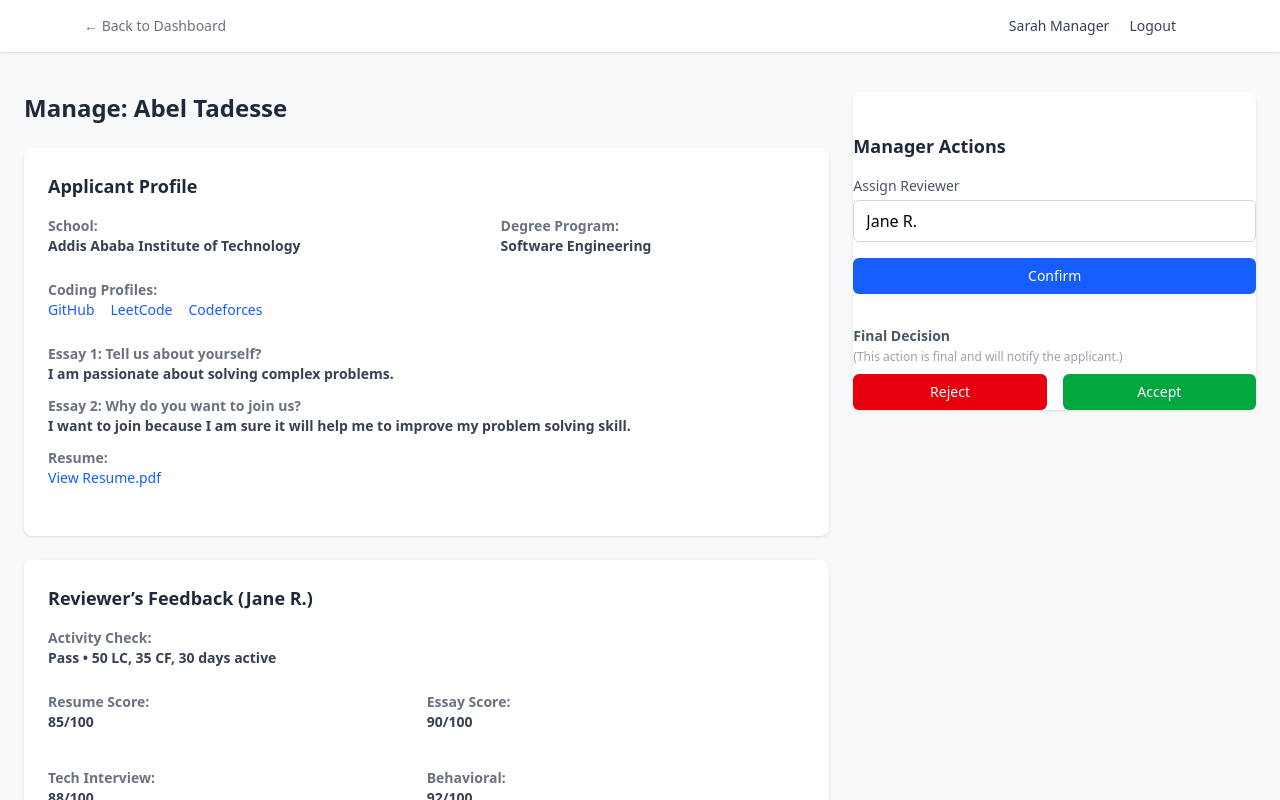
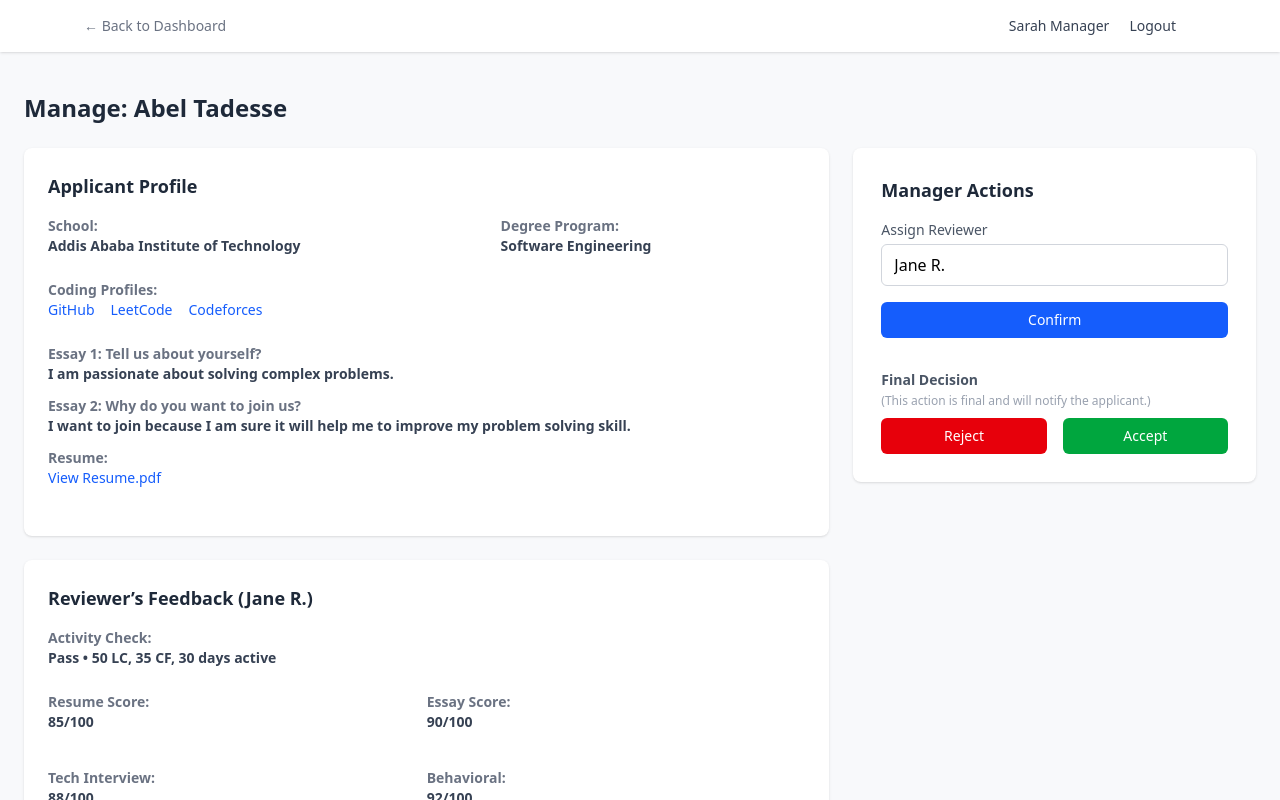
Before and after one commit to sidocoder/a2sv-starter--project-g69, a Next.js app: page /manager/abel-tadesse in a window 1280 px wide. Shown: the top 800 px of the page. Built offline with nearby package versions, Linux system fonts and the light colour scheme.

Commit message:
fix styling error of manager detail page

```diff
--- a/src/app/manager/[id]/page.tsx
+++ b/src/app/manager/[id]/page.tsx
@@ -99,8 +99,8 @@ export default function ManagerDetailPage() {
         </div>
 
         {/* Right Column (Manager Actions) */}
-        <div className="w-full lg:w-1/3">
-          <div className="bg-white pt-10 rounded-lg shadow flex flex-col space-y-8">
+        <div className="w-full  lg:w-1/3 pt-14">
+          <div className="bg-white p-7 rounded-lg shadow flex flex-col space-y-8">
             {/* Section 1: Assign Reviewer */}
             <div>
               <h3 className="text-lg font-semibold text-gray-800 mb-4">Manager Actions</h3>
```
